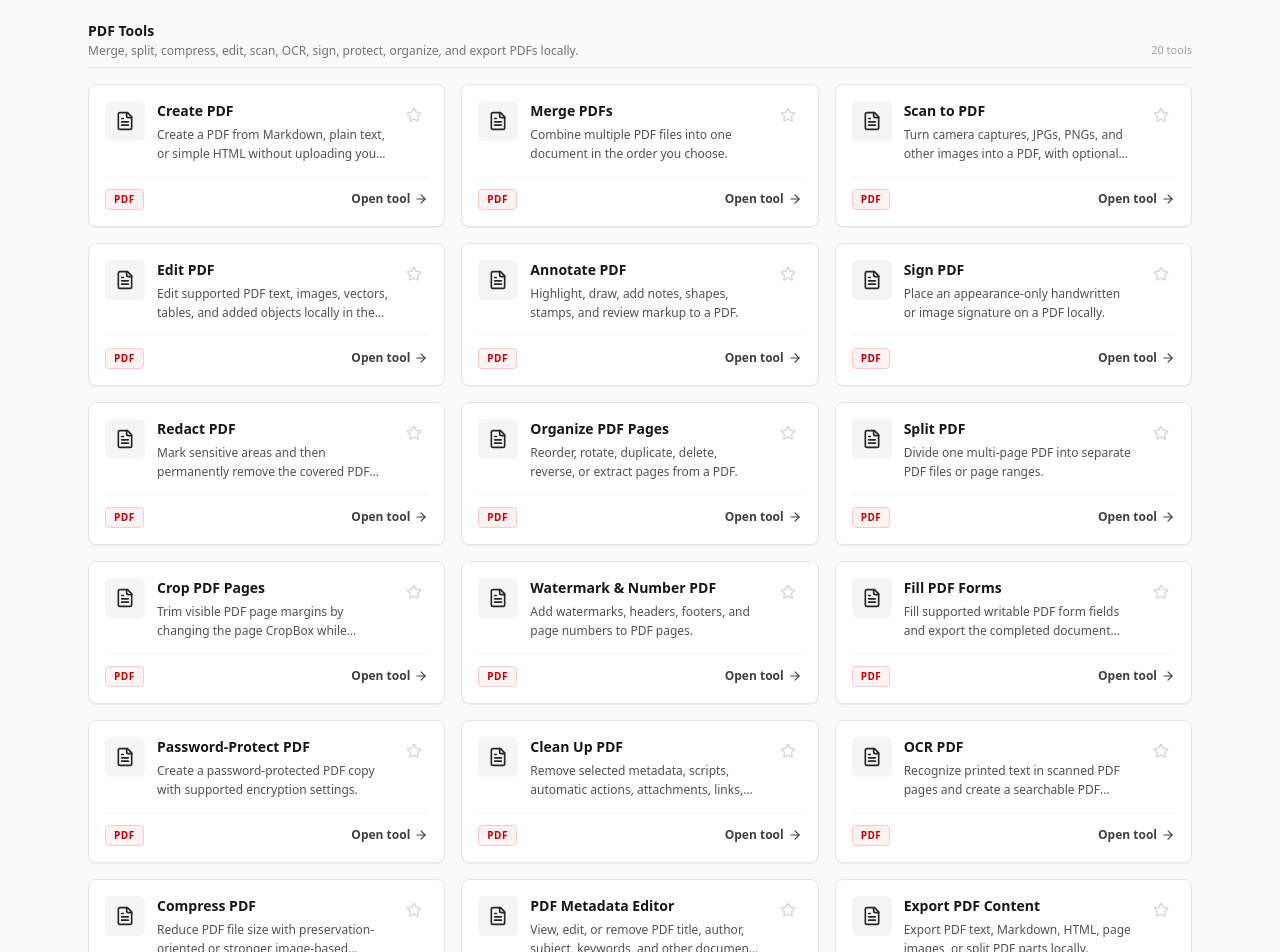
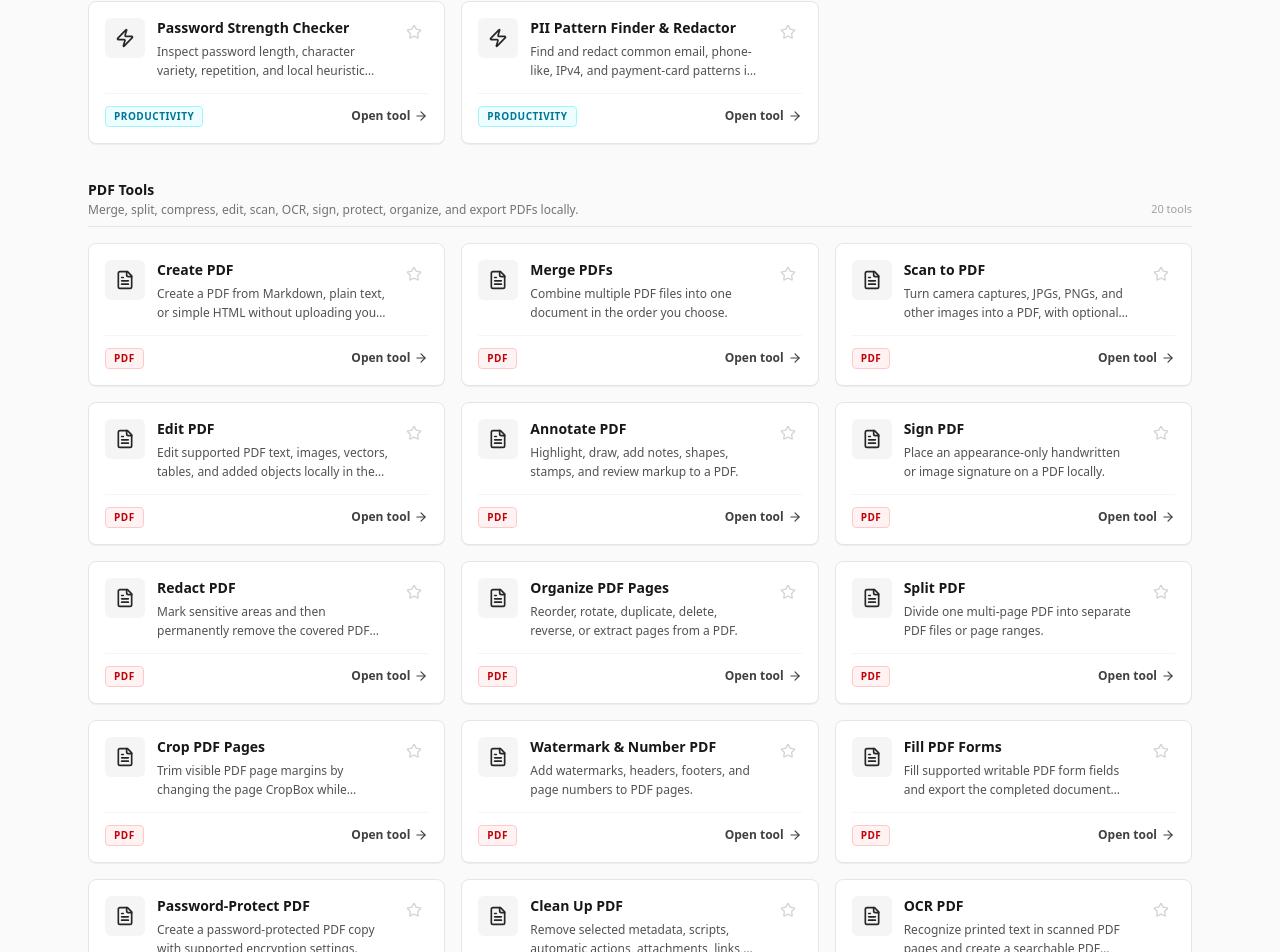
Before and after one commit to thiepn/tools, a React (Vite) app: page / in a window 1280 px wide. Shown: the part 1688-2640 px from the top of the page. Built offline with nearby package versions, Linux system fonts and the light colour scheme.

Commit message:
Wire P8 registry and certification

```diff
--- a/package.json
+++ b/package.json
@@ -1,8 +1,8 @@
 {
   "name": "tiny-tools",
   "private": true,
-  "version": "0.16.0",
-  "description": "A privacy-first collection of 224 public browser utility routes for PDFs, device diagnostics, calculators, file conversion, image, audio/video, text, study, productivity, math, time, and everyday tasks.",
+  "version": "0.17.0",
+  "description": "A privacy-first collection of 240 public browser utility routes for PDFs, device diagnostics, calculators, file conversion, image, audio/video, text, study, privacy, developer, productivity, math, time, and everyday tasks.",
   "type": "module",
   "engines": { "node": ">=22" },
   "scripts": {
--- a/scripts/r5-browser-smoke-expanded.mjs
+++ b/scripts/r5-browser-smoke-expanded.mjs
@@ -6,13 +6,14 @@ const ROOT = process.cwd();
 const BASELINE_SCRIPT = path.resolve(ROOT, 'scripts/r5-browser-smoke.mjs');
 const TEMP_SCRIPT = path.resolve(ROOT, 'scripts/.r5-browser-smoke-expanded.tmp.mjs');
 const EXTENSION_CATALOGS = [
-  { phase: 'P1 PDF', path: path.resolve(ROOT, 'src/pdf/publicPdfTasks.ts'), expected: 20, shape: 'object' },
+  { phase: 'P1 PDF', path: path.resolve(ROOT, 'src/pdf/publicPdfTasks.ts'), expected: 20, shape: 'tuple' },
   { phase: 'P2 device diagnostics', path: path.resolve(ROOT, 'src/device/publicDeviceTasks.ts'), expected: 16, shape: 'tuple' },
   { phase: 'P3 everyday calculators', path: path.resolve(ROOT, 'src/calculators/publicCalculatorTasks.ts'), expected: 46, shape: 'tuple' },
   { phase: 'P4 file conversion', path: path.resolve(ROOT, 'src/files/publicFileConversionTasks.ts'), expected: 18, shape: 'tuple' },
   { phase: 'P5 image micro-tools', path: path.resolve(ROOT, 'src/image/publicImageTasks.ts'), expected: 23, shape: 'tuple' },
   { phase: 'P6 audio/video media', path: path.resolve(ROOT, 'src/media/publicMediaTasks.ts'), expected: 29, shape: 'tuple' },
   { phase: 'P7 text/study', path: path.resolve(ROOT, 'src/text-study/publicTextStudyTasks.ts'), expected: 22, shape: 'tuple' },
+  { phase: 'P8 privacy/developer', path: path.resolve(ROOT, 'src/privacy-dev/publicPrivacyDevTasks.ts'), expected: 16, shape: 'tuple' },
 ];
 
 function readCatalogIds(catalog) {
--- a/src/main.tsx
+++ b/src/main.tsx
@@ -8,6 +8,7 @@ import {registerFileConversionTools} from './registry/file-conversion-extension'
 import {registerImageMicroTools} from './registry/image-micro-extension';
 import {registerMediaMicroTools} from './registry/media-micro-extension';
 import {registerTextStudyTools} from './registry/text-study-extension';
+import {registerPrivacyDevTools} from './registry/privacy-dev-extension';
 import './index.css';
 
 registerPdfPublicTools();
@@ -17,6 +18,7 @@ registerFileConversionTools();
 registerImageMicroTools();
 registerMediaMicroTools();
 registerTextStudyTools();
+registerPrivacyDevTools();
 
 createRoot(document.getElementById('root')!).render(
   <StrictMode>
--- a/src/pdf/publicPdfTasks.ts
+++ b/src/pdf/publicPdfTasks.ts
@@ -1,241 +1,29 @@
-export interface PublicPdfTask {
-  id: string;
-  pdfTaskId: string;
-  name: string;
-  shortName: string;
-  description: string;
-  keywords: string[];
-  pdfHash: string;
-  featured: boolean;
-}
-
-/**
- * Public-facing PDF intents exposed by Tiny Tools. The actual PDF processing
- * remains in the dedicated PDF Everything application so one mature local
- * engine handles every route.
- */
-export const PUBLIC_PDF_TASKS: PublicPdfTask[] = [
-  {
-    id: 'create-pdf',
-    pdfTaskId: 'create-pdf',
-    name: 'Create PDF',
-    shortName: 'Create PDF',
-    description: 'Create a PDF from Markdown, plain text, or simple HTML without uploading your content.',
-    keywords: ['create pdf', 'make pdf', 'text to pdf', 'markdown to pdf', 'html to pdf', 'new pdf'],
-    pdfHash: '#/create',
-    featured: true,
-  },
-  {
-    id: 'merge-pdf',
-    pdfTaskId: 'merge-pdfs',
-    name: 'Merge PDFs',
-    shortName: 'Merge PDF',
-    description: 'Combine multiple PDF files into one document in the order you choose.',
-    keywords: ['merge pdf', 'combine pdf', 'join pdf', 'append pdf', 'multiple pdf files'],
-    pdfHash: '#/merge',
-    featured: true,
-  },
-  {
-    id: 'scan-to-pdf',
-    pdfTaskId: 'scan-to-pdf',
-    name: 'Scan to PDF',
-    shortName: 'Scan to PDF',
-    description: 'Turn camera captures, JPGs, PNGs, and other images into a PDF, with optional OCR.',
-    keywords: ['scan to pdf', 'images to pdf', 'jpg to pdf', 'png to pdf', 'photo to pdf', 'camera scan'],
-    pdfHash: '#/scan',
-    featured: true,
-  },
-  {
-    id: 'edit-pdf',
-    pdfTaskId: 'edit-pdf',
-    name: 'Edit PDF',
-    shortName: 'Edit PDF',
-    description: 'Edit supported PDF text, images, vectors, tables, and added objects locally in the browser.',
-    keywords: ['edit pdf', 'change pdf', 'edit pdf text', 'replace pdf text', 'pdf editor'],
-    pdfHash: '#/tools/edit-pdf',
-    featured: true,
-  },
-  {
-    id: 'annotate-pdf',
-    pdfTaskId: 'annotate-pdf',
-    name: 'Annotate PDF',
-    shortName: 'Annotate PDF',
-    description: 'Highlight, draw, add notes, shapes, stamps, and review markup to a PDF.',
-    keywords: ['annotate pdf', 'highlight pdf', 'comment pdf', 'draw on pdf', 'markup pdf', 'notes'],
-    pdfHash: '#/tools/annotate-pdf',
-    featured: false,
-  },
-  {
-    id: 'sign-pdf',
-    pdfTaskId: 'visual-signature',
-    name: 'Sign PDF',
-    shortName: 'Sign PDF',
-    description: 'Place an appearance-only handwritten or image signature on a PDF locally.',
-    keywords: ['sign pdf', 'signature pdf', 'add signature', 'autograph pdf', 'visual signature'],
-    pdfHash: '#/tools/visual-signature',
-    featured: true,
-  },
-  {
-    id: 'redact-pdf',
-    pdfTaskId: 'mark-redaction',
-    name: 'Redact PDF',
-    shortName: 'Redact PDF',
-    description: 'Mark sensitive areas and then permanently remove the covered PDF content from a derived copy.',
-    keywords: ['redact pdf', 'blackout pdf', 'remove sensitive information', 'privacy pdf', 'permanent redaction'],
-    pdfHash: '#/tools/mark-redaction',
-    featured: true,
-  },
-  {
-    id: 'organize-pdf-pages',
-    pdfTaskId: 'organize-pages',
-    name: 'Organize PDF Pages',
-    shortName: 'Organize PDF',
-    description: 'Reorder, rotate, duplicate, delete, reverse, or extract pages from a PDF.',
-    keywords: ['organize pdf', 'reorder pdf pages', 'rotate pdf', 'delete pdf pages', 'extract pdf pages', 'reverse pdf pages'],
-    pdfHash: '#/tools/organize-pages',
-    featured: true,
-  },
-  {
-    id: 'split-pdf',
-    pdfTaskId: 'split-pdf',
-    name: 'Split PDF',
-    shortName: 'Split PDF',
-    description: 'Divide one multi-page PDF into separate PDF files or page ranges.',
-    keywords: ['split pdf', 'divide pdf', 'separate pdf pages', 'pdf page ranges', 'extract pages'],
-    pdfHash: '#/tools/split-pdf',
-    featured: true,
-  },
-  {
-    id: 'crop-pdf',
-    pdfTaskId: 'crop-pages',
-    name: 'Crop PDF Pages',
-    shortName: 'Crop PDF',
-    description: 'Trim visible PDF page margins by changing the page CropBox while preserving the original file.',
-    keywords: ['crop pdf', 'trim pdf margins', 'pdf cropbox', 'remove margins', 'resize pdf page'],
-    pdfHash: '#/tools/crop-pages',
-    featured: false,
-  },
-  {
-    id: 'watermark-pdf',
-    pdfTaskId: 'watermark-numbering',
-    name: 'Watermark & Number PDF',
-    shortName: 'Watermark PDF',
-    description: 'Add watermarks, headers, footers, and page numbers to PDF pages.',
-    keywords: ['watermark pdf', 'page numbers pdf', 'add page numbers', 'header pdf', 'footer pdf', 'confidential stamp'],
-    pdfHash: '#/tools/watermark-numbering',
-    featured: false,
-  },
-  {
-    id: 'fill-pdf-forms',
-    pdfTaskId: 'fill-forms',
-    name: 'Fill PDF Forms',
-    shortName: 'Fill PDF Forms',
-    description: 'Fill supported writable PDF form fields and export the completed document locally.',
-    keywords: ['fill pdf', 'pdf form', 'acroform', 'checkbox pdf', 'fillable pdf', 'form fields'],
-    pdfHash: '#/tools/fill-forms',
-    featured: false,
-  },
-  {
-    id: 'protect-pdf',
-    pdfTaskId: 'password-protect',
-    name: 'Password-Protect PDF',
-    shortName: 'Protect PDF',
-    description: 'Create a password-protected PDF copy with supported encryption settings.',
-    keywords: ['protect pdf', 'password pdf', 'encrypt pdf', 'lock pdf', 'secure pdf'],
-    pdfHash: '#/tools/password-protect',
-    featured: true,
-  },
-  {
-    id: 'clean-pdf',
-    pdfTaskId: 'sanitize-pdf',
-    name: 'Clean Up PDF',
-    shortName: 'Clean PDF',
-    description: 'Remove selected metadata, scripts, automatic actions, attachments, links, comments, or form values.',
-    keywords: ['clean pdf', 'sanitize pdf', 'remove javascript pdf', 'remove attachments', 'pdf privacy', 'remove metadata'],
-    pdfHash: '#/tools/sanitize-pdf',
-    featured: false,
-  },
-  {
-    id: 'ocr-pdf',
-    pdfTaskId: 'ocr-pdf',
-    name: 'OCR PDF',
-    shortName: 'OCR PDF',
-    description: 'Recognize printed text in scanned PDF pages and create a searchable PDF reconstruction locally.',
-    keywords: ['ocr pdf', 'searchable pdf', 'scan text pdf', 'recognize text', 'tesseract pdf'],
-    pdfHash: '#/tools/ocr-pdf',
-    featured: true,
-  },
-  {
-    id: 'compress-pdf',
-    pdfTaskId: 'compress-pdf',
-    name: 'Compress PDF',
-    shortName: 'Compress PDF',
-    description: 'Reduce PDF file size with preservation-oriented or stronger image-based compression options.',
-    keywords: ['compress pdf', 'reduce pdf size', 'make pdf smaller', 'optimize pdf', 'shrink pdf'],
-    pdfHash: '#/tools/compress-pdf',
-    featured: true,
-  },
-  {
-    id: 'pdf-metadata',
-    pdfTaskId: 'metadata',
-    name: 'PDF Metadata Editor',
-    shortName: 'PDF Metadata',
-    description: 'View, edit, or remove PDF title, author, subject, keywords, and other document metadata.',
-    keywords: ['pdf metadata', 'remove pdf metadata', 'pdf author', 'pdf title', 'document properties', 'privacy'],
-    pdfHash: '#/tools/metadata',
-    featured: false,
-  },
-  {
-    id: 'export-pdf',
-    pdfTaskId: 'export-content',
-    name: 'Export PDF Content',
-    shortName: 'Export PDF',
-    description: 'Export PDF text, Markdown, HTML, page images, or split PDF parts locally.',
-    keywords: ['pdf to text', 'pdf to jpg', 'pdf to jpeg', 'pdf to png', 'pdf to html', 'pdf to markdown', 'extract pdf text', 'export pdf images'],
-    pdfHash: '#/tools/export-content',
-    featured: true,
-  },
-  {
-    id: 'compare-pdf',
-    pdfTaskId: 'compare-pdfs',
-    name: 'Compare PDFs',
-    shortName: 'Compare PDFs',
-    description: 'Compare two PDF versions visually or by extracted text to find changes.',
-    keywords: ['compare pdf', 'pdf diff', 'changes between pdfs', 'original revised pdf', 'document comparison'],
-    pdfHash: '#/compare',
-    featured: false,
-  },
-  {
-    id: 'pdf-page-tools',
-    pdfTaskId: 'organize-pages',
-    name: 'PDF Page Tools',
-    shortName: 'PDF Page Tools',
-    description: 'Use one page workspace for rotate, delete, duplicate, reverse, reorder, and extract operations.',
-    keywords: ['rotate pdf', 'delete pdf page', 'duplicate pdf page', 'reverse pdf', 'extract page', 'reorder pages'],
-    pdfHash: '#/tools/organize-pages',
-    featured: false,
-  },
+export interface PublicPdfTask{id:string;pdfTaskId:string;name:string;shortName:string;description:string;keywords:string[];pdfHash:string;featured:boolean}
+type Raw=[string,string,string,string,string,string,string,boolean?];
+const RAW:Raw[]=[
+['create-pdf','create-pdf','Create PDF','Create PDF','Create a PDF from Markdown, plain text, or simple HTML without uploading your content.','create pdf|make pdf|text to pdf|markdown to pdf|html to pdf|new pdf','#/create',true],
+['merge-pdf','merge-pdfs','Merge PDFs','Merge PDF','Combine multiple PDF files into one document in the order you choose.','merge pdf|combine pdf|join pdf|append pdf|multiple pdf files','#/merge',true],
+['scan-to-pdf','scan-to-pdf','Scan to PDF','Scan to PDF','Turn camera captures, JPGs, PNGs, and other images into a PDF, with optional OCR.','scan to pdf|images to pdf|jpg to pdf|png to pdf|photo to pdf|camera scan','#/scan',true],
+['edit-pdf','edit-pdf','Edit PDF','Edit PDF','Edit supported PDF text, images, vectors, tables, and added objects locally in the browser.','edit pdf|change pdf|edit pdf text|replace pdf text|pdf editor','#/tools/edit-pdf',true],
+['annotate-pdf','annotate-pdf','Annotate PDF','Annotate PDF','Highlight, draw, add notes, shapes, stamps, and review markup to a PDF.','annotate pdf|highlight pdf|comment pdf|draw on pdf|markup pdf|notes','#/tools/annotate-pdf'],
+['sign-pdf','visual-signature','Sign PDF','Sign PDF','Place an appearance-only handwritten or image signature on a PDF locally.','sign pdf|signature pdf|add signature|autograph pdf|visual signature','#/tools/visual-signature',true],
+['redact-pdf','mark-redaction','Redact PDF','Redact PDF','Mark sensitive areas and then permanently remove the covered PDF content from a derived copy.','redact pdf|blackout pdf|remove sensitive information|privacy pdf|permanent redaction','#/tools/mark-redaction',true],
+['organize-pdf-pages','organize-pages','Organize PDF Pages','Organize PDF','Reorder, rotate, duplicate, delete, reverse, or extract pages from a PDF.','organize pdf|reorder pdf pages|rotate pdf|delete pdf pages|extract pdf pages|reverse pdf pages','#/tools/organize-pages',true],
+['split-pdf','split-pdf','Split PDF','Split PDF','Divide one multi-page PDF into separate PDF files or page ranges.','split pdf|divide pdf|separate pdf pages|pdf page ranges|extract pages','#/tools/split-pdf',true],
+['crop-pdf','crop-pages','Crop PDF Pages','Crop PDF','Trim visible PDF page margins by changing the page CropBox while preserving the original file.','crop pdf|trim pdf margins|pdf cropbox|remove margins|resize pdf page','#/tools/crop-pages'],
+['watermark-pdf','watermark-numbering','Watermark & Number PDF','Watermark PDF','Add watermarks, headers, footers, and page numbers to PDF pages.','watermark pdf|page numbers pdf|add page numbers|header pdf|footer pdf|confidential stamp','#/tools/watermark-numbering'],
+['fill-pdf-forms','fill-forms','Fill PDF Forms','Fill PDF Forms','Fill supported writable PDF form fields and export the completed document locally.','fill pdf|pdf form|acroform|checkbox pdf|fillable pdf|form fields','#/tools/fill-forms'],
+['protect-pdf','password-protect','Password-Protect PDF','Protect PDF','Create a password-protected PDF copy with supported encryption settings.','protect pdf|password pdf|encrypt pdf|lock pdf|secure pdf','#/tools/password-protect',true],
+['clean-pdf','sanitize-pdf','Clean Up PDF','Clean PDF','Remove selected metadata, scripts, automatic actions, attachments, links, comments, or form values.','clean pdf|sanitize pdf|remove javascript pdf|remove attachments|pdf privacy|remove metadata','#/tools/sanitize-pdf'],
+['ocr-pdf','ocr-pdf','OCR PDF','OCR PDF','Recognize printed text in scanned PDF pages and create a searchable PDF reconstruction locally.','ocr pdf|searchable pdf|scan text pdf|recognize text|tesseract pdf','#/tools/ocr-pdf',true],
+['compress-pdf','compress-pdf','Compress PDF','Compress PDF','Reduce PDF file size with preservation-oriented or stronger image-based compression options.','compress pdf|reduce pdf size|make pdf smaller|optimize pdf|shrink pdf','#/tools/compress-pdf',true],
+['pdf-metadata','metadata','PDF Metadata Editor','PDF Metadata','View, edit, or remove PDF title, author, subject, keywords, and other document metadata.','pdf metadata|remove pdf metadata|pdf author|pdf title|document properties|privacy','#/tools/metadata'],
+['export-pdf','export-content','Export PDF Content','Export PDF','Export PDF text, Markdown, HTML, page images, or split PDF parts locally.','pdf to text|pdf to jpg|pdf to jpeg|pdf to png|pdf to html|pdf to markdown|extract pdf text|export pdf images','#/tools/export-content',true],
+['compare-pdf','compare-pdfs','Compare PDFs','Compare PDFs','Compare two PDF versions visually or by extracted text to find changes.','compare pdf|pdf diff|changes between pdfs|original revised pdf|document comparison','#/compare'],
+['pdf-page-tools','organize-pages','PDF Page Tools','PDF Page Tools','Use one page workspace for rotate, delete, duplicate, reverse, reorder, and extract operations.','rotate pdf|delete pdf page|duplicate pdf page|reverse pdf|extract page|reorder pages','#/tools/organize-pages'],
 ];
-
-export function getPublicPdfTask(id: string | null | undefined): PublicPdfTask | undefined {
-  return id ? PUBLIC_PDF_TASKS.find((task) => task.id === id) : undefined;
-}
-
-export function readTinyToolsPdfTaskId(hash: string): string | null {
-  const clean = hash.replace(/^#\/?/, '').split('?')[0];
-  if (!clean) return null;
-  if (clean.startsWith('tool/')) return clean.slice('tool/'.length).split('/')[0] || null;
-  return clean.split('/')[0] || null;
-}
-
-export function buildPdfWorkspaceUrl(task: PublicPdfTask, locationLike?: Pick<Location, 'hostname' | 'origin'>): string {
-  const hostname = locationLike?.hostname ?? (typeof window !== 'undefined' ? window.location.hostname : '');
-  const origin = locationLike?.origin ?? (typeof window !== 'undefined' ? window.location.origin : 'https://thiepn.github.io');
-  const local = hostname === 'localhost' || hostname === '127.0.0.1' || hostname === '0.0.0.0';
-  const base = local ? 'https://thiepn.github.io/pdf/' : `${origin.replace(/\/$/, '')}/pdf/`;
-  return `${base}${task.pdfHash}`;
-}
-
-export function shouldEmbedPdfWorkspace(hostname: string): boolean {
-  return hostname !== 'localhost' && hostname !== '127.0.0.1' && hostname !== '0.0.0.0';
-}
+export const PUBLIC_PDF_TASKS:PublicPdfTask[]=RAW.map(([id,pdfTaskId,name,shortName,description,keys,pdfHash,featured])=>({id,pdfTaskId,name,shortName,description,keywords:keys.split('|'),pdfHash,featured:Boolean(featured)}));
+export function getPublicPdfTask(id:string|null|undefined):PublicPdfTask|undefined{return id?PUBLIC_PDF_TASKS.find(task=>task.id===id):undefined}
+export function readTinyToolsPdfTaskId(hash:string):string|null{const clean=hash.replace(/^#\/?/,'').split('?')[0];if(!clean)return null;if(clean.startsWith('tool/'))return clean.slice('tool/'.length).split('/')[0]||null;return clean.split('/')[0]||null}
+export function buildPdfWorkspaceUrl(task:PublicPdfTask,locationLike?:Pick<Location,'hostname'|'origin'>):string{const hostname=locationLike?.hostname??(typeof window!=='undefined'?window.location.hostname:''),origin=locationLike?.origin??(typeof window!=='undefined'?window.location.origin:'https://thiepn.github.io'),local=hostname==='localhost'||hostname==='127.0.0.1'||hostname==='0.0.0.0',base=local?'https://thiepn.github.io/pdf/':`${origin.replace(/\/$/,'')}/pdf/`;return`${base}${task.pdfHash}`}
+export function shouldEmbedPdfWorkspace(hostname:string):boolean{return hostname!=='localhost'&&hostname!=='127.0.0.1'&&hostname!=='0.0.0.0'}
```
Also changed, not shown: 2 other files (tests, documents, lock files or other folders).
